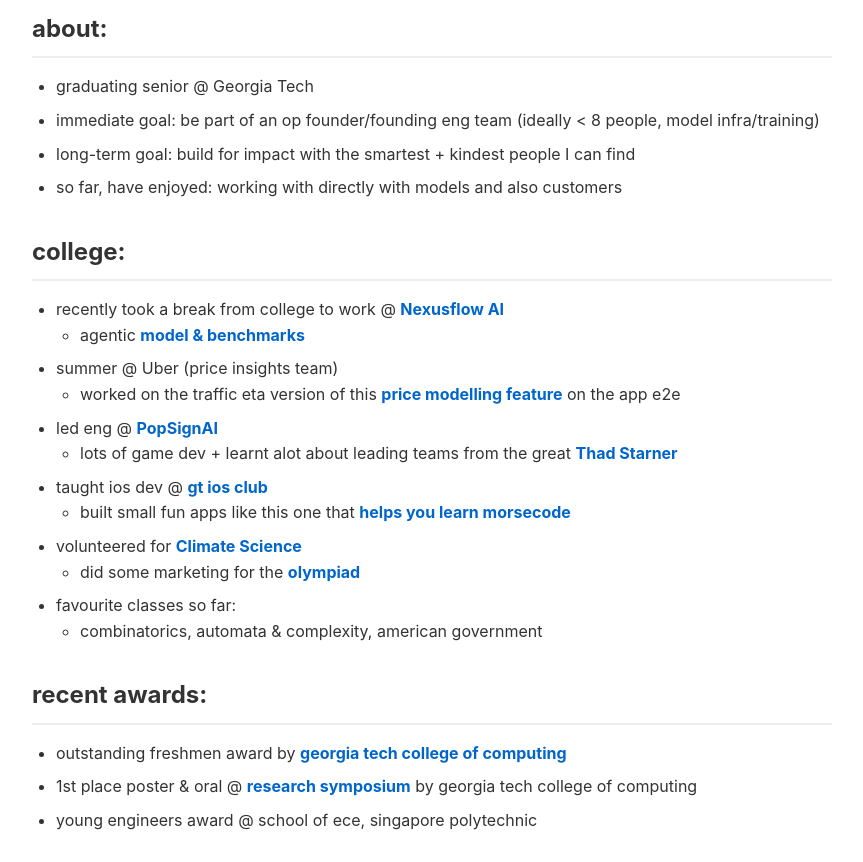
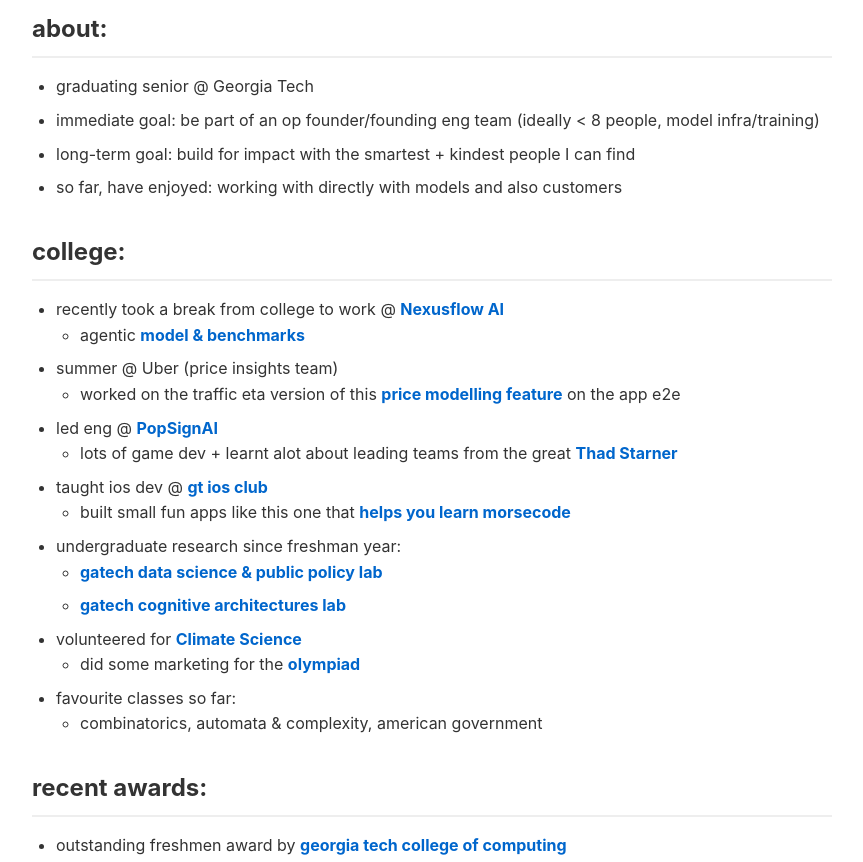
Before and after one commit to khushibhardwaj09/khushibhardwaj09.github.io, a plain HTML site: page index.html in a window 1280 px wide. Shown: the part 204-1066 px from the top of the page, without its empty margins (208-1071 px from the left). Drawn offline with Linux system fonts and the light colour scheme.

Commit message:
research links

```diff
--- a/index.html
+++ b/index.html
@@ -144,6 +144,14 @@
                     <li>built small fun apps like this one that <a href="https://apps.apple.com/fi/app/morsetalk-immerse-in-morse/id6447790090" class="highlight">helps you learn morsecode</a></li>
                 </ul>
             </li>
+            <li>undergraduate research since freshman year:
+                <ul>
+                    <li><a href="https://datasciencepolicy.gatech.edu/" class="highlight">gatech data science & public policy lab</a></li>
+                </ul>
+                <ul>
+                    <li><a href="https://www.cc.gatech.edu/news/lab-spotlight-exploring-what-ai-can-teach-us-about-human-cognition" class="highlight">gatech cognitive architectures lab</a></li>
+                </ul>
+            </li>
             <li>volunteered for <a href="https://climatescience.org/" class="highlight">Climate Science</a>
                 <ul>
                     <li>did some marketing for the <a href="https://climatescience.org/olympiad" class="highlight">olympiad</a></li>
```
